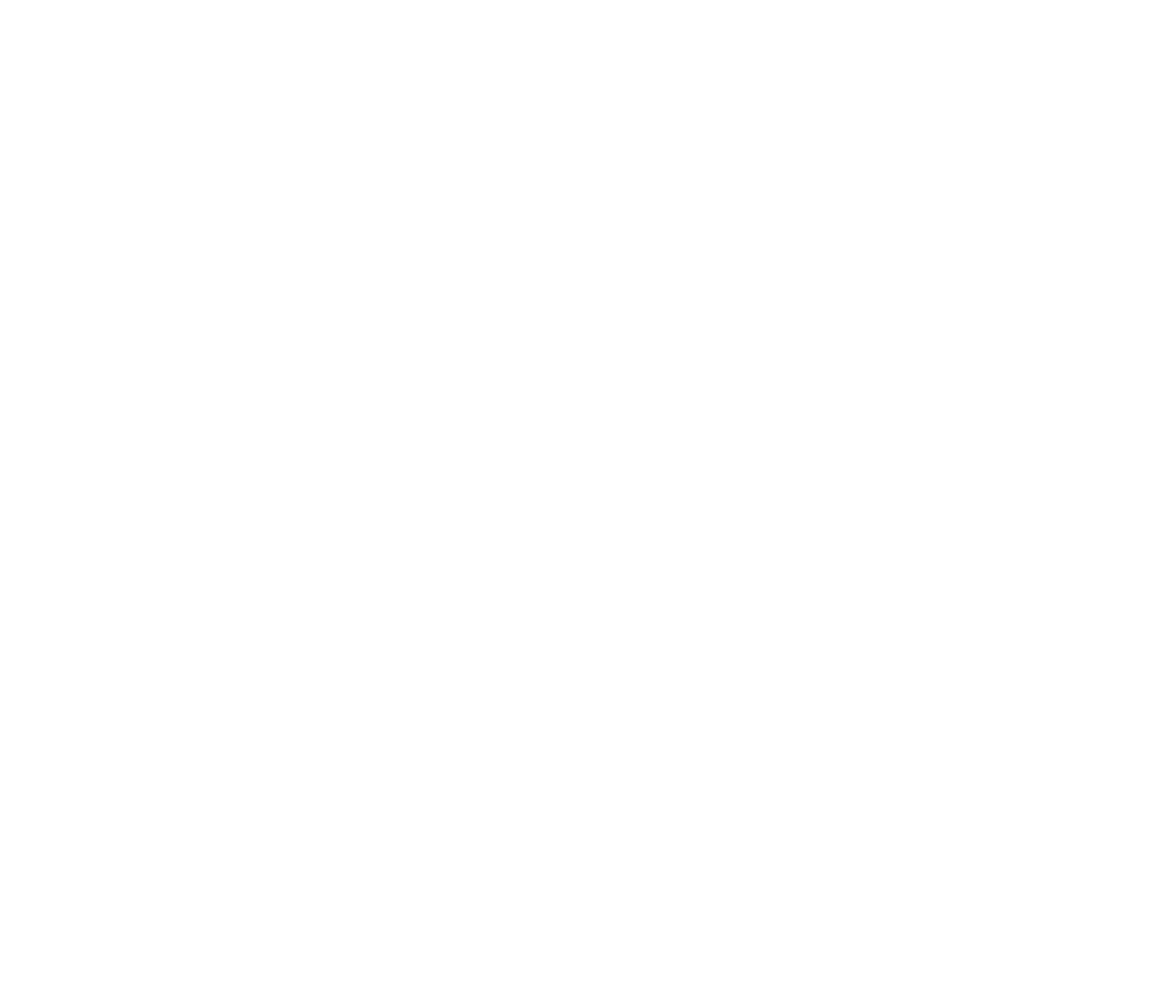
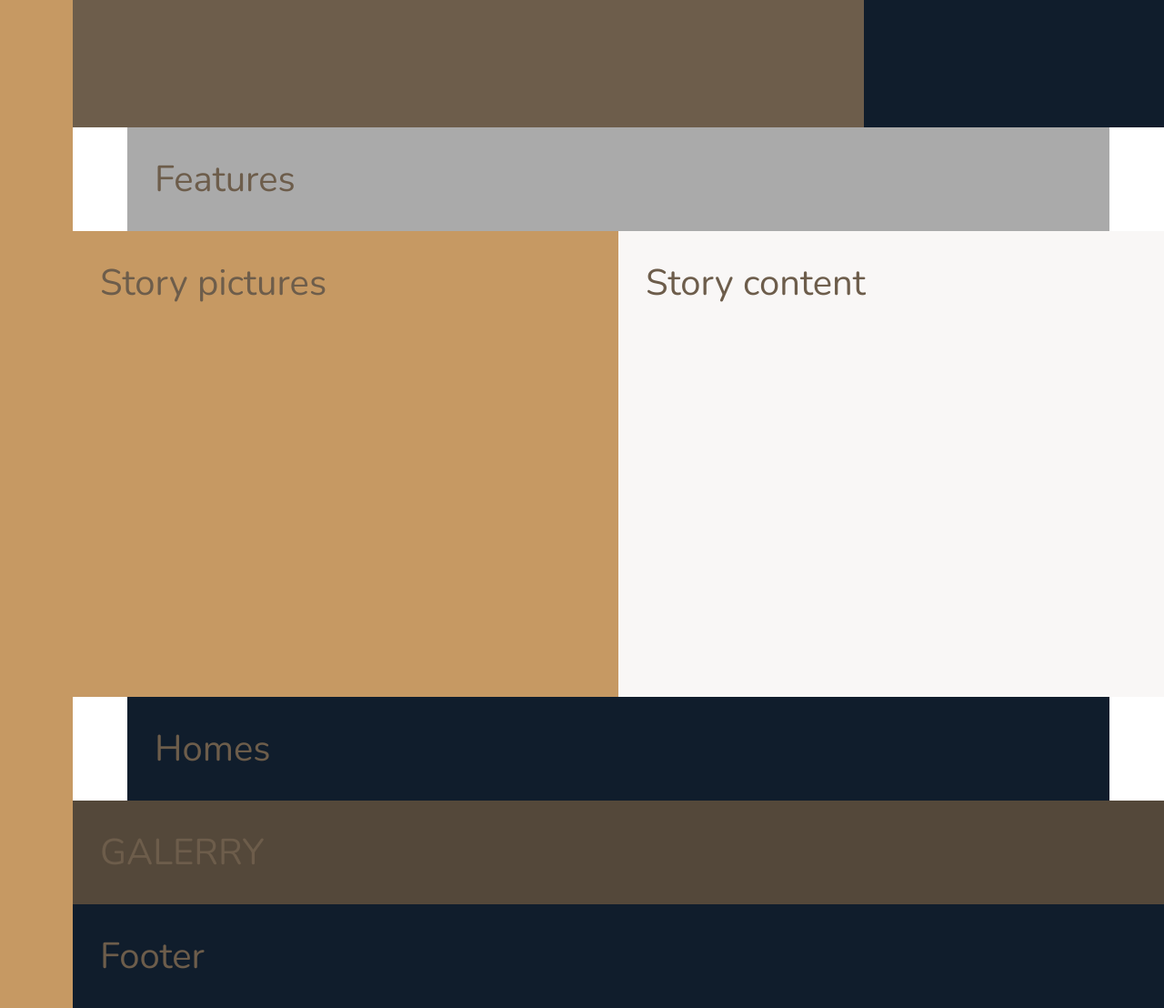
Before and after one commit to Dzhama/Nexter, a website: page index.html in a window 1280 px wide. Shown: the part 500-1608 px from the top of the page at 91% size. Before the commit the page ends 800 px from the top, so only its background shows below. Drawn offline with nearby package versions, Linux system fonts and the light colour scheme.

Commit message:
layout added

```diff
--- a/index.html
+++ b/index.html
@@ -12,6 +12,38 @@
         <title>nexter &mdash; your home, your freedom</title>
     </head>
     <body class="container">
+        <aside class="sidebar">
+            Sidebar
+        </aside>
+        <header class="header">
+            Header
+        </header>
+        <div class="realtors">
+            Top 3 realtors
+        </div>
 
+        <section class="features">
+            Features
+        </section>
+
+        <div class="story__pictures">
+            Story pictures
+        </div>
+
+        <div class="story__content">
+            Story content
+        </div>
+
+        <section class="homes">
+            Homes
+        </section>
+
+        <section class="gallery">
+            GALERRY
+        </section>
+
+        <section class="footer">
+            Footer
+        </section>
     </body>
 </html>
--- a/sass/_base.scss
+++ b/sass/_base.scss
@@ -13,3 +13,33 @@ $color-grey-dark-2: #6D5D4B;
 // FONT VARIABLES
 $font-primary: 'Nunito', sans-serif;
 $font-display: 'Josefin Sans', sans-serif;
+
+*,
+*::before,
+*::after {
+	margin: 0;
+	padding: 0;
+	box-sizing: inherit;
+}
+
+html {
+	box-sizing: border-box;
+	font-size: 62.5% //  10px deff font (10px/16px (def browser font size) = 62.5%)
+}
+
+body {
+	font-family: $font-primary;
+	color: $color-grey-dark-2;
+	font-weight: 300;
+}
+
+.container {
+	display: grid;
+	grid-template-rows: 80vh min-content 40vw repeat(3, min-content);
+	grid-template-columns: [sidebar-start] 8rem [sidebar-end full-start] minmax(6rem, 1fr) [center-start] repeat(8, [col-start] minmax(min-content, 14rem) [col-end])[center-end] minmax(6rem, 1fr) [full-end];
+
+	& > * {
+		font-size: 4rem;
+		padding: 3rem;
+	}
+}
--- a/sass/_features.scss
+++ b/sass/_features.scss
@@ -0,0 +1,4 @@
+.features {
+	background-color: $color-grey-light-2;
+	grid-column: center-start / center-end;
+}
--- a/sass/_footer.scss
+++ b/sass/_footer.scss
@@ -0,0 +1,4 @@
+.footer {
+	background-color: $color-secondary;
+	grid-column: full-start / full-end;
+}
--- a/sass/_gallery.scss
+++ b/sass/_gallery.scss
@@ -0,0 +1,4 @@
+.gallery {
+	background-color: $color-grey-dark-1;
+	grid-column: full-start / full-end;
+}
--- a/sass/_header.scss
+++ b/sass/_header.scss
@@ -0,0 +1,4 @@
+.header {
+	background-color: $color-grey-dark-2;
+	grid-column: full-start / col-end 6;
+}
--- a/sass/_homes.scss
+++ b/sass/_homes.scss
@@ -0,0 +1,4 @@
+.homes {
+	background-color: $color-secondary;
+	grid-column: center-start / center-end;
+}
--- a/sass/_realtors.scss
+++ b/sass/_realtors.scss
@@ -0,0 +1,4 @@
+.realtors {
+	background-color: $color-secondary;
+	grid-column: col-start 7 / full-end;
+}
--- a/sass/_sidebar.scss
+++ b/sass/_sidebar.scss
@@ -0,0 +1,5 @@
+.sidebar {
+	background-color: $color-primary;
+	grid-column: sidebar-start / sidebar-end;
+	grid-row: 1 / -1;
+}
--- a/sass/_story.scss
+++ b/sass/_story.scss
@@ -0,0 +1,12 @@
+.story {
+
+	&__pictures {
+		background-color: $color-primary;
+		grid-column: full-start / col-end 4;
+	}
+
+	&__content {
+		background-color: $color-grey-light-1;
+		grid-column: col-start 5 / full0-end;
+	}
+}
```
Also changed, not shown: css/style.css (added), 1 other file.
